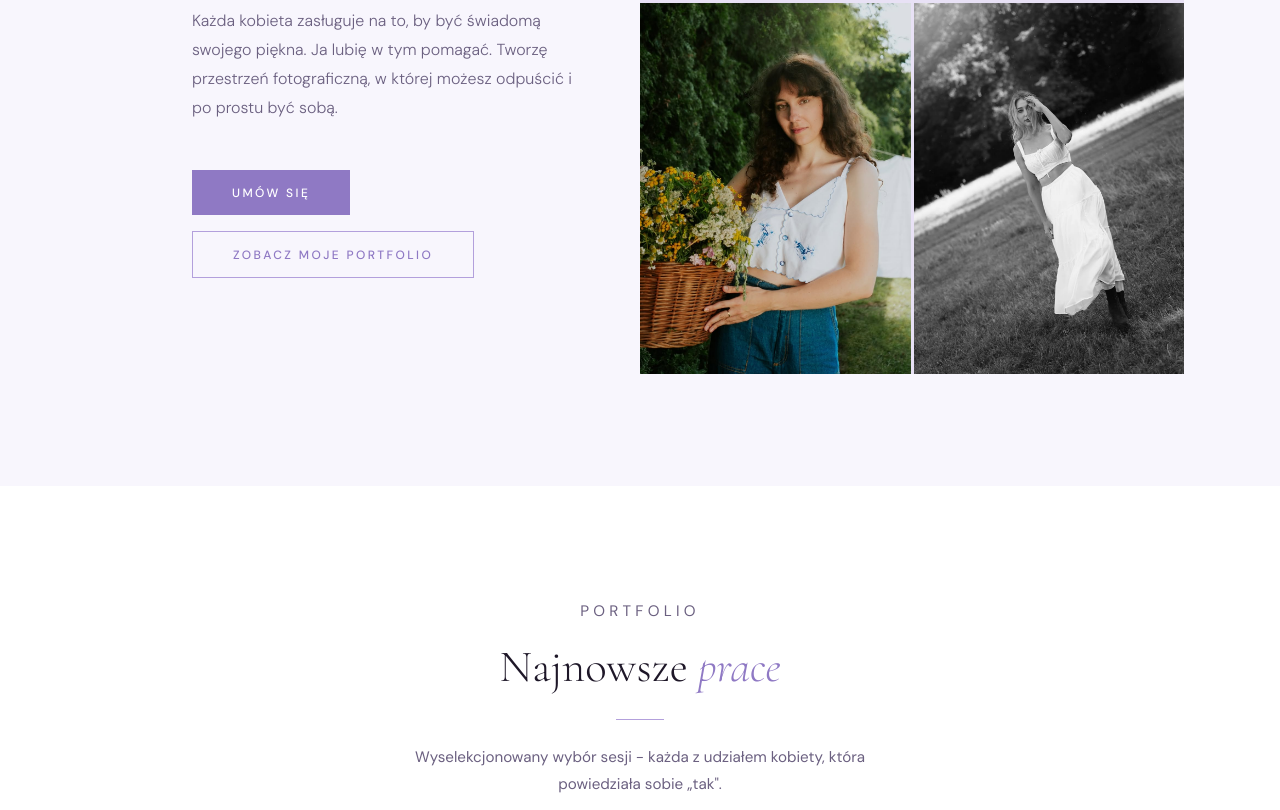
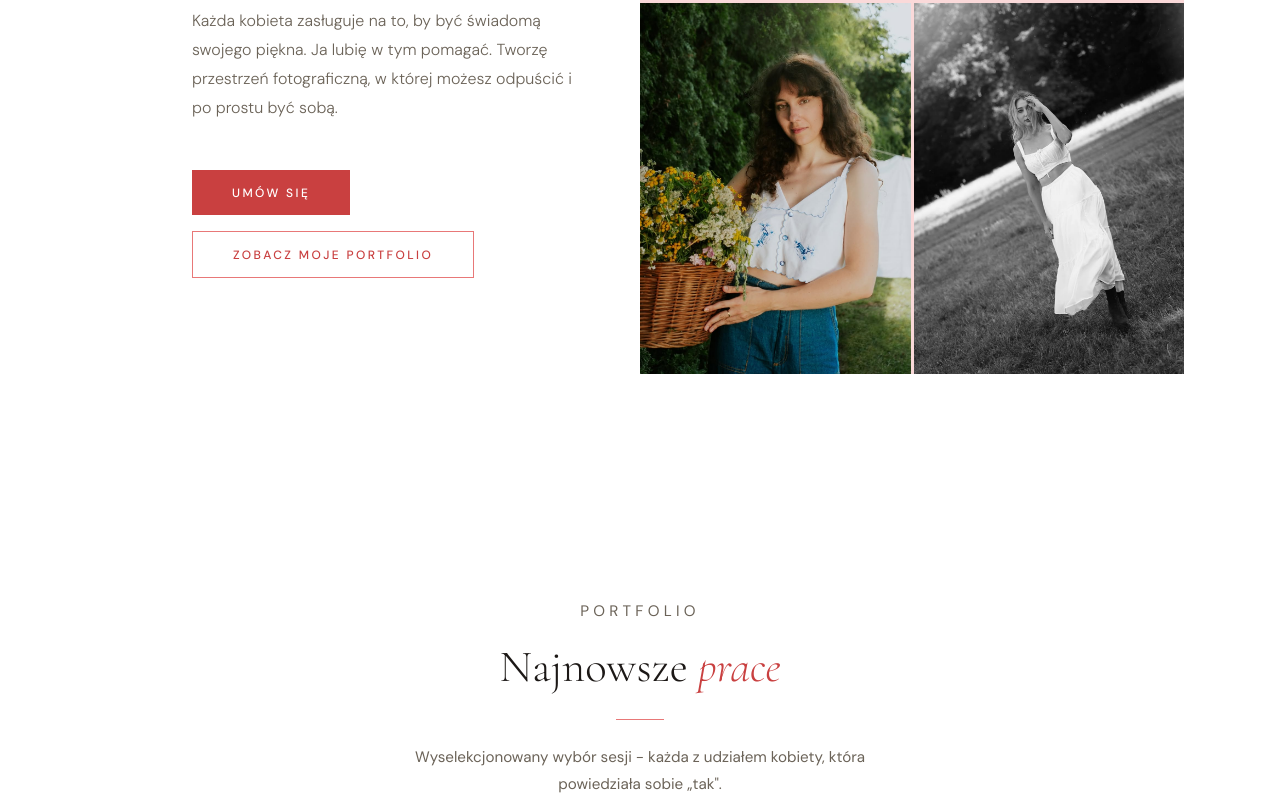
Before and after one commit to Merculium/phwg-website, a plain HTML site: page index.html in a window 1280 px wide. Shown: the part 450-1260 px from the top of the page. Drawn offline with nearby package versions, Linux system fonts and the light colour scheme.

Commit message:
Update style.css

```diff
--- a/style.css
+++ b/style.css
@@ -1,20 +1,20 @@
 :root {
-  --rose-50: #f5f2fb;
-  --rose-100: #e8e1f5;
-  --rose-200: #d2c4ed;
-  --rose-300: #b3a0dc;
-  --rose-400: #8f79c4;
-  --rose-500: #6e5aaa;
-  --mauve-50: #f2f0f8;
-  --mauve-100: #e4dff2;
-  --mauve-200: #c9bfe6;
-  --mauve-300: #a896d4;
-  --mauve-400: #8571bd;
-  --mauve-500: #6352a3;
-  --warm-white: #f8f6fd;
-  --warm-dark: #1e1728;
-  --text-muted: #6b6080;
-  --text-light: #a89ec0;
+  --rose-50: #fdf2f2;
+  --rose-100: #fad9d9;
+  --rose-200: #f4adad;
+  --rose-300: #e87878;
+  --rose-400: #c94040;
+  --rose-500: #a32828;
+  --mauve-50: #f5f2ef;
+  --mauve-100: #ede8e2;
+  --mauve-200: #ddd5cc;
+  --mauve-300: #c4b8ac;
+  --mauve-400: #a09080;
+  --mauve-500: #7a6e63;
+  --warm-white: #ffffff;
+  --warm-dark: #1c1816;
+  --text-muted: #6b6358;
+  --text-light: #a89e95;
 }
 
 *, *::before, *::after { box-sizing: border-box; margin: 0; padding: 0; }
```
